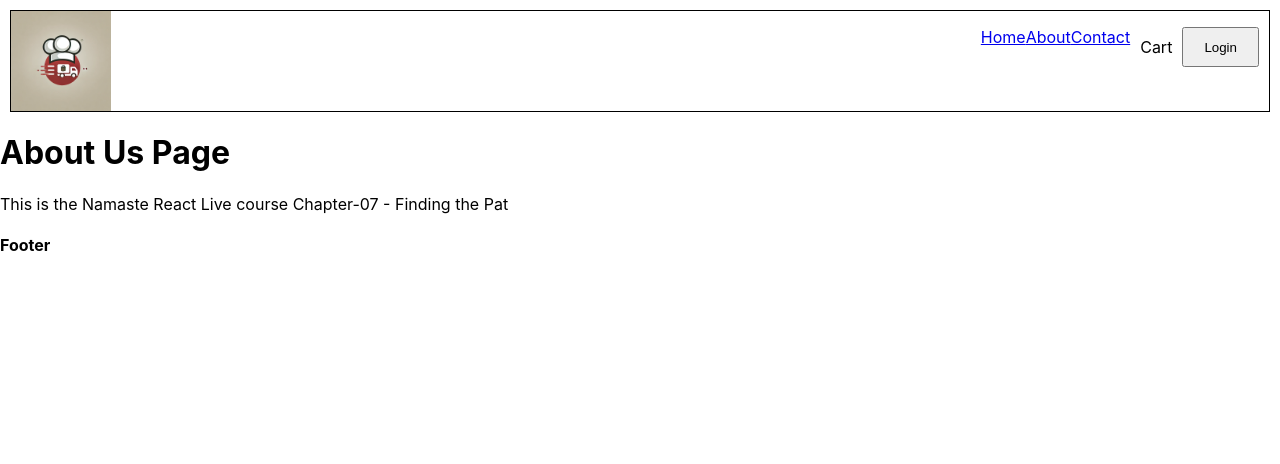
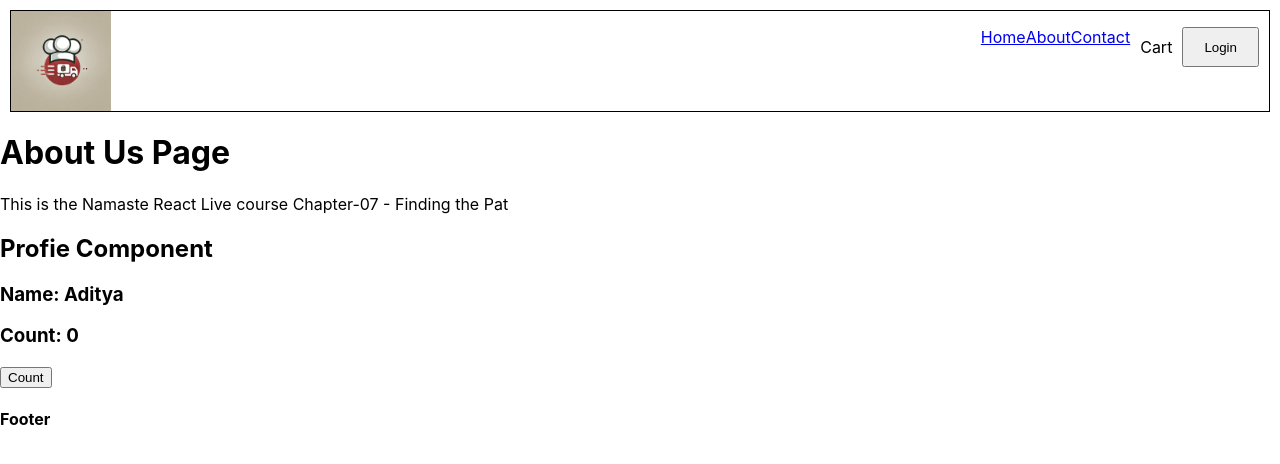
Before and after one commit to Aditya-Singh-CSE/food-villa, a React (Create React App) app: page /about in a window 1280 px wide. Shown: the top 464 px of the page. Built offline with nearby package versions, Linux system fonts and the light colour scheme.

Commit message:
Chapter-08 Lets get classy

```diff
--- a/src/components/About.js
+++ b/src/components/About.js
@@ -1,11 +1,68 @@
 import { Outlet } from "react-router-dom";
-const About = () =>{
+import Profile from "./ProfileClass.js";
+import ProfileFunctionComponenet from "./Profile.js";
+import { Component } from 'react';
+
+// const About2 = () =>{
+//     return(
+//         <>
+//         <h1>About Us Page</h1>
+//         <p>This is the Namaste React Live course Chapter-07 - Finding the Pat</p>
+//         <ProfileFunctionComponenet name={"Aditya"}/>
+//         <Profile name={"AdityaClass"} xyz={"XYZ"}/>
+//         {/* <Outlet/> */}
+//         </>
+//     );
+// }
+// export default About2;
+
+
+class About extends Component {
+
+    constructor(props){
+        super(props);
+        // console.log("Parent - constructor");
+    }
+
+    compoentDidMount(){
+        // console.log("Parent -compoenetDidMount");
+        //Best place to make API Call
+    }
+
+    //Research
+    //We can make componentDidMount async but not make callback function on useEffect async why ?
+
+    render(){
+        // console.log("Parent -render")
         return(
             <>
             <h1>About Us Page</h1>
             <p>This is the Namaste React Live course Chapter-07 - Finding the Pat</p>
-        <Outlet/>
+            <ProfileFunctionComponenet name={"Aditya"}/>
+            {/* <Profile name={"First Child"}/> */}
+            {/* <Profile name={"Second Child"} /> */}
+            {/* <Outlet/> */}
             </>
         );
     }
+
+}
+
 export default About;
+
+
+//This is the sequence followed in class based compoent
+/* Parent - constructor
+   Parent - render
+      First Child constructor
+      First Child render
+      Secons Child constructor
+      Second Child render
+      First Child component mount
+      Second Child component mount
+    Parent compoenent mount
+
+*/
+
+//Ques: Why we call api in compoentDidMount ?
+//Ans: Because we want to call api only once UI is rendered. First render with initial value after that update its UI.
--- a/src/components/Profile.js
+++ b/src/components/Profile.js
@@ -1,7 +1,33 @@
-const Profile = () =>{
+import { useState, useEffect } from "react";
+
+const Profile = (props) =>{
+    const [count, setCount] = useState(0);
+    // console.log("render function")
+
+    useEffect(()=>{
+        // API Call
+        console.log("useEffect");
+        const timer = setInterval(()=>{
+            console.log("Namaste Ract App")
+        },1000)
+
+        return () =>{
+            console.log("clean up function");
+            clearInterval(timer);
+        };
+    });
+
+    console.log("renderProfile");
+
     return(
         <>
-        <h2>Profie Section</h2>
+        <h2>Profie Component</h2>
+        <h3>Name: {props.name}</h3>
+        <h3>Count: {count}</h3>
+        <button
+        onClick={()=>{
+            setCount(1);
+        }}>Count</button>
         </>
     );
 };
--- /dev/null
+++ b/src/components/ProfileClass.js
@@ -0,0 +1,69 @@
+import React from 'react';
+
+class Profile extends React.Component {
+
+    // To initialise variable
+    constructor(props){
+        super(props);
+        // Create State
+        this.state = {
+            userInfo: {
+                name: "Dummy Name",
+                location: "Dummy Location",
+            }
+        }
+
+        console.log(" Child Constructor "  + this.props.name);
+    }
+
+    async componentDidMount() {
+        // API Calls
+        console.log(" Child componentDidMount " + this.props.name);
+        const data = await fetch("https://api.github.com/users/Aditya-Singh-CSE");
+        const json = await data.json();
+        this.setState({
+            userInfo : json,
+        })
+    }
+
+    compoentDidUpdate(){
+        console.log(" Child componentDidUpdate " + this.props.name);
+    }
+
+    componentWillUnmount(){
+        console.log("Component unmount is called")
+    }
+
+    render() {
+        const { count } = this.state; //Destructing
+        console.log("Child render " + this.props.name)
+        return(
+        <div>
+            <h1>Profile Class Component</h1>
+            <h2>Name : {this.state.userInfo.name}</h2>
+            <img src={this.state.userInfo.avatar_url}/>
+            <h2>Location: {this.state.userInfo.location}</h2>
+            {/* <h2>Count: {this.props.count}</h2> */}
+            {/* <h2>Count: {count}</h2>  */}
+            {/* <button onClick={()=>{
+                // WE DO NOT MUTATE STATE DIRCETLY
+                // NEVER do this.state = something
+                this.setState({
+                    count : 1,
+                    count2 : 2,
+                });
+            }}
+            >
+                SetCount
+            </button> */}
+        </div>
+        );
+    }
+
+}
+
+export default Profile;
+
+//First constructor is called
+//Then compoent is rendered
+//then componentDidMount called
```
Lines whose indentation alone changed are shown as unchanged.
